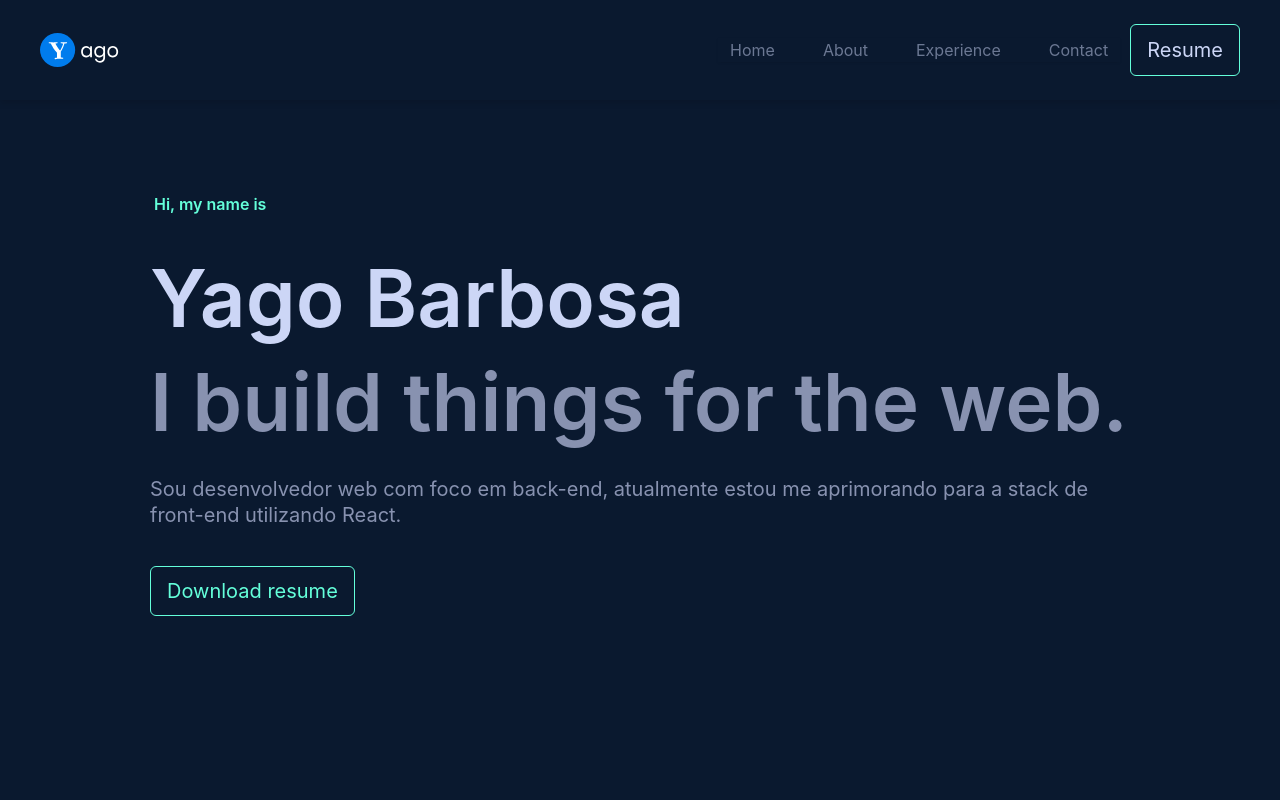
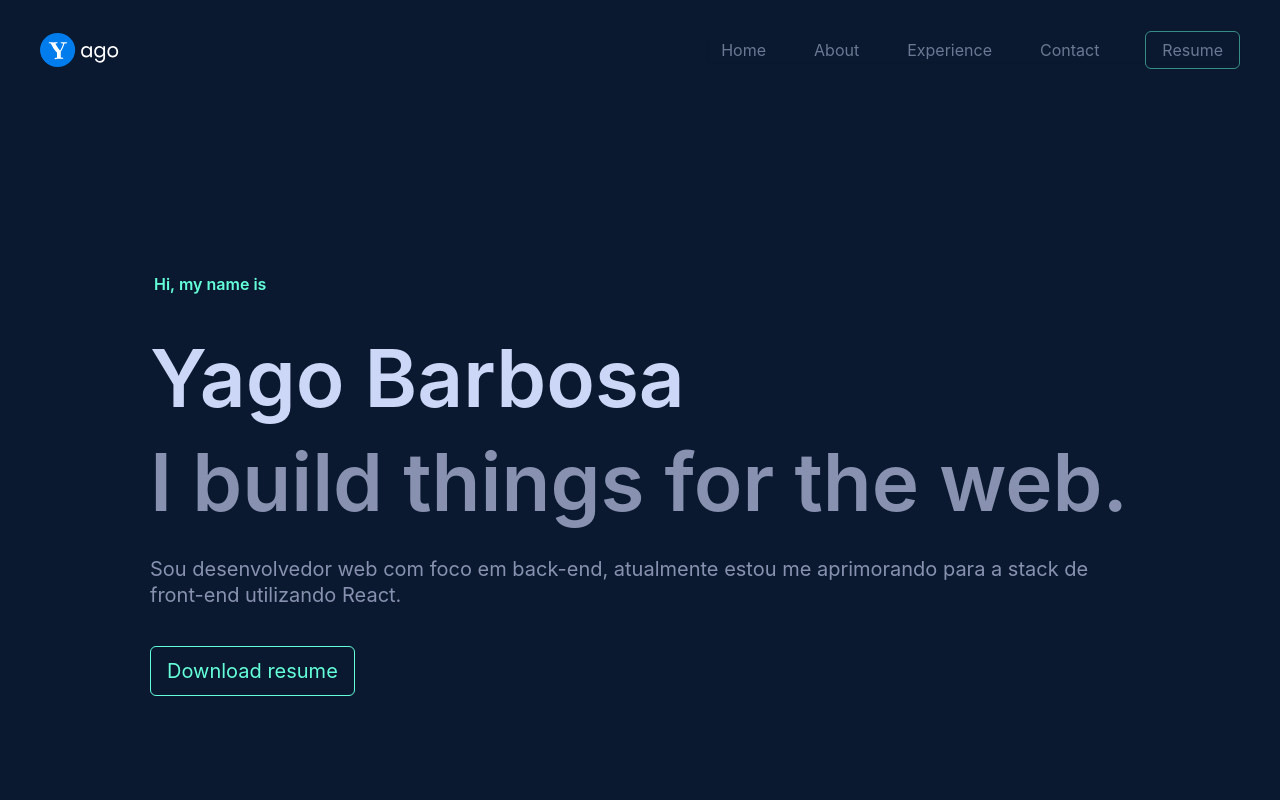
Before and after one commit to YagoB16/web-profile, a Next.js app: page / in a window 1280 px wide. Shown: the top 800 px of the page. Built offline with nearby package versions, Linux system fonts and the light colour scheme.

Commit message:
Ajuste em navbar, Position de header é selecionado com conndição

```diff
--- a/src/components/Header.tsx
+++ b/src/components/Header.tsx
@@ -5,7 +5,7 @@ export default function Header() {
 
 
     return (
-        <div id='home' className='flex flex-col items-start justify-center min-h-[100vh] '>
+        <div id='home' className='flex flex-col items-start justify-center min-h-[120vh] '>
             <div className='mb-7.5 ml-1'>
                 <h1 className='text-[clamp(var(--fz-sm),5vw,var(--fz-md))] font-normal text-[var(--green)]! '>
                     Hi, my name is
--- a/src/components/NavBar.tsx
+++ b/src/components/NavBar.tsx
@@ -20,8 +20,8 @@ export default function NavBar() {
         })
     })
     return (
-        <div className="fixed left-0 right-0 max-w-full flex items-center h-[var(--nav-height)] bg-[var(--navy)] text-[var(--lightest-slate)] md:px-10 px-5 drop-shadow-md">
-            <nav className={`flex w-full justify-between items-center gap-8 z-50 ${isScroll ? " bg-[var(--navy)] opacity-50 shadow-sm" : ""}`}>
+        <div className={`absolute left-0 right-0 max-w-full flex items-center h-[var(--nav-height)] bg-[var(--navy)] min-h-12 ${isScroll ? "fixed bg-[var(--navy)] opacity-50 shadow-sm drop-shadow-md" : ""} ${isMenuOpen ? "opacity-100" : ""} text-[var(--lightest-slate)] md:px-10 px-5 `}>
+            <nav className="flex w-full justify-between items-center gap-8 z-50 ">
                 <div>
                     <Image src={ImageLogo} alt="Logo" width={140} height={40} />
                 </div>
@@ -48,13 +48,16 @@ export default function NavBar() {
                                 Contact
                             </a>
                         </li>
+                        <li>
+                            <a
+                                href="https://example.com"
+                                className="border border-[var(--green)] rounded-md py-2 px-4 transition duration-300 hover:bg-[var(--green)] hover:text-[var(--gray-700)] ml-2.5"
+                            >
+                                Resume
+                            </a>
+                        </li>
                     </ul>
-                    <a
-                        href="https://example.com"
-                        className="border border-[var(--green)] rounded-md py-3 px-4 transition duration-300 hover:bg-[var(--green)] hover:text-[var(--gray-700)] ml-2.5"
-                    >
-                        Resume
-                    </a>
+
                 </div>
 
                 <div className='md:hidden'>
```
